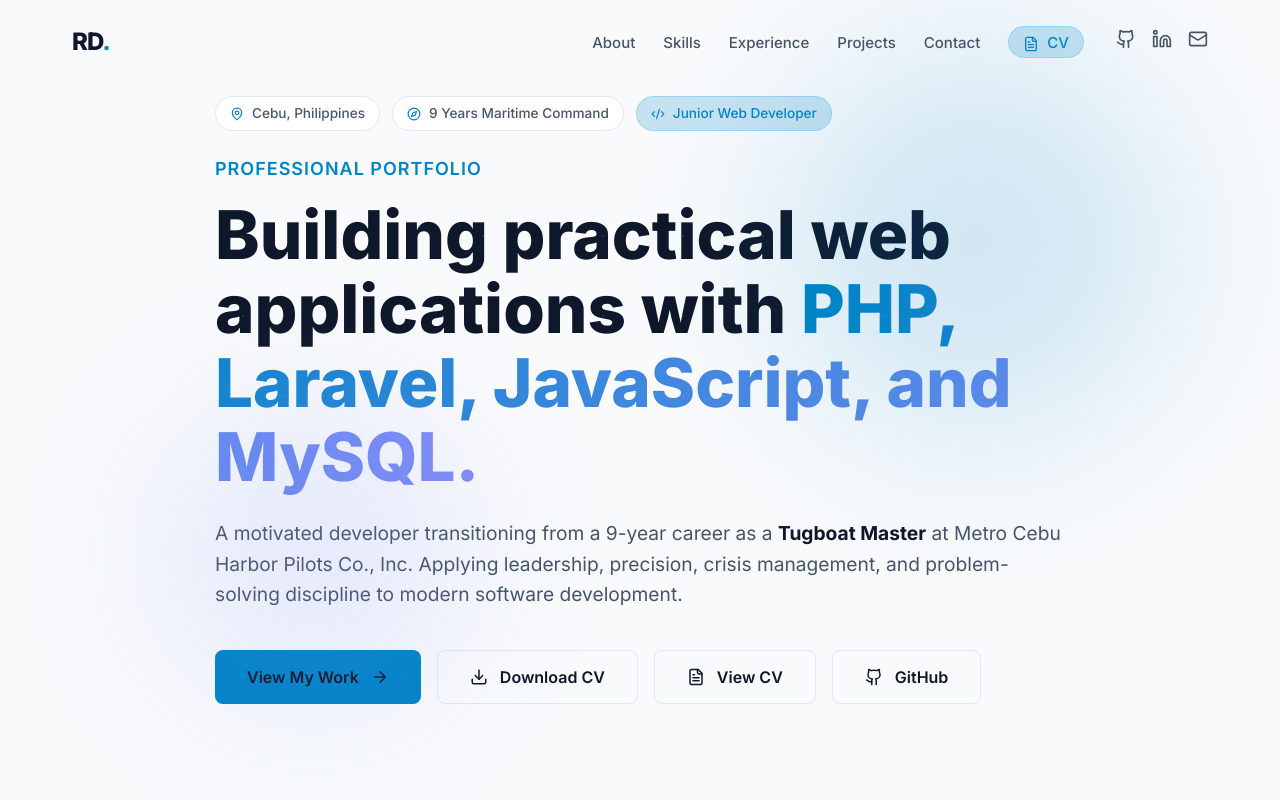
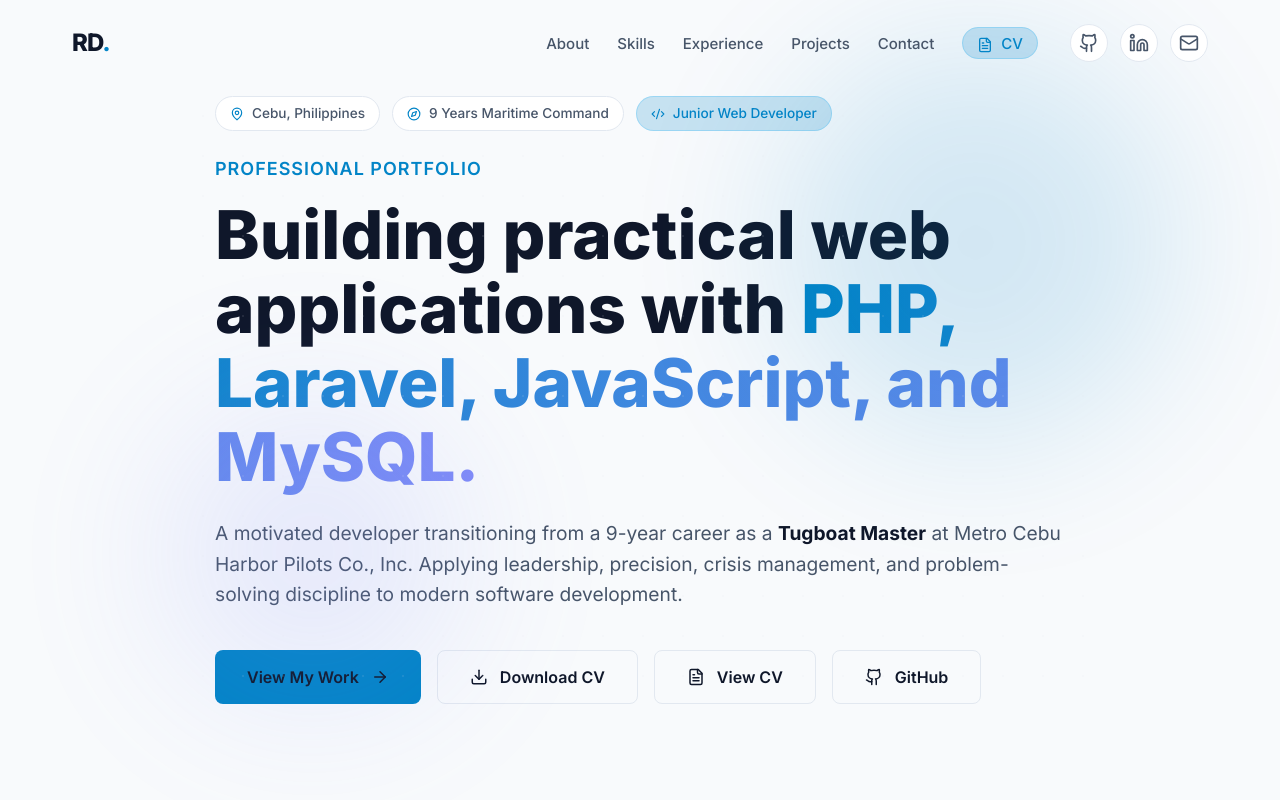
Before and after one commit to rodney93/Junior-Web-Developer-Portfolio, a React (Vite) app: page / in a window 1280 px wide. Shown: the top 800 px of the page. Built offline with nearby package versions, Linux system fonts and the light colour scheme.

Commit message:
Fix navbar social icon click targets

```diff
--- a/src/components/Navbar.css
+++ b/src/components/Navbar.css
@@ -79,16 +79,33 @@
 
 .nav-socials {
   display: flex;
-  gap: 1rem;
-  color: var(--text-muted);
+  gap: 0.75rem;
+  align-items: center;
 }
 
 .nav-socials a {
-  transition: color 200ms ease, transform 200ms ease;
+  width: 38px;
+  height: 38px;
+  border-radius: 50%;
+  background-color: var(--card-bg);
+  border: 1px solid var(--border-color);
+  color: var(--text-muted);
+  display: inline-flex;
+  align-items: center;
+  justify-content: center;
+  transition: all 200ms ease;
+  position: relative;
+  z-index: 10;
+}
+
+.nav-socials a svg {
+  pointer-events: none;
 }
 
 .nav-socials a:hover {
+  background-color: var(--selection-bg);
   color: var(--accent-color);
+  border-color: var(--accent-color);
   transform: translateY(-2px);
 }
 
```
